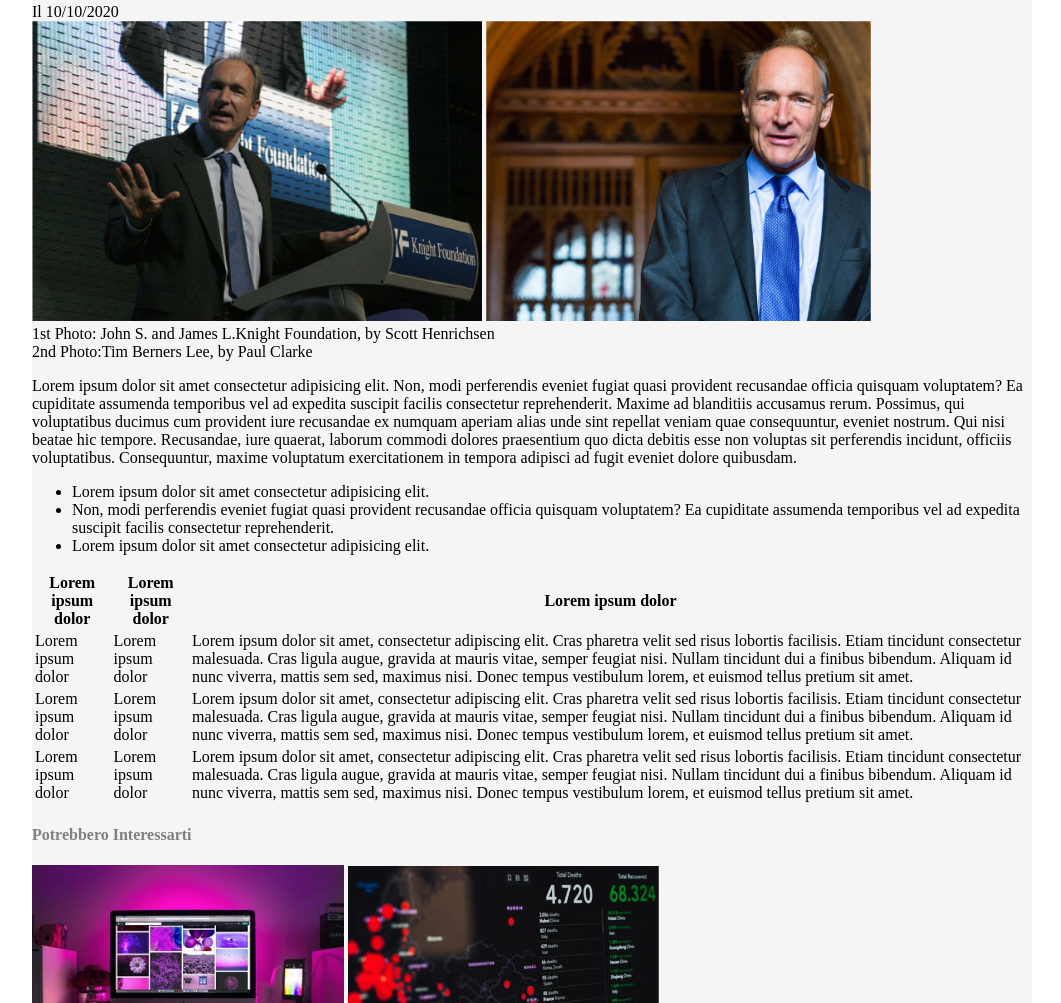
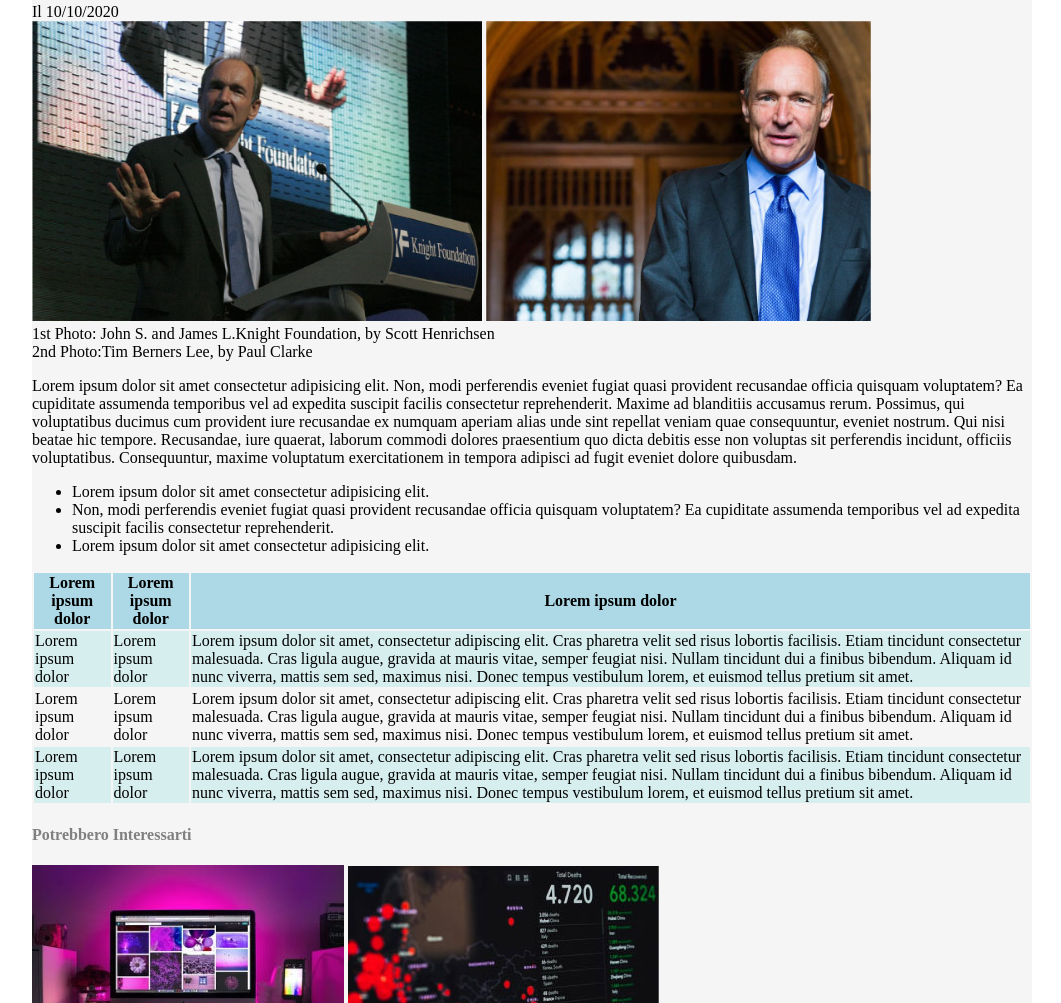
Before and after one commit to GinaTovarAlmario/html-css-booleaner, a plain HTML site: page index.html in a window 1280 px wide. Shown: the part 285-1288 px from the top of the page, without its empty margins (108-1169 px from the left). Drawn offline with Linux system fonts and the light colour scheme.

Commit message:
fixed color table

```diff
--- a/css/style.css
+++ b/css/style.css
@@ -27,10 +27,15 @@ figure img{
     width: auto;
 
 }
+#riassunto-tabellare thead tr{
+    background-color: lightblue;
+}
 
-main {
+#riassunto-tabellare tbody tr:nth-child(odd),
+#riassunto-tabellare tfoot tr:nth-child(odd) {
+    background-color: #D6EEEE;
+  }
 
-}
 #scrittore{
 
 }
--- a/index.html
+++ b/index.html
@@ -45,7 +45,7 @@
         </ul>
     </section>
     <!--Sezione due-->
-    <section id="riasunto-tabellare">
+    <section id="riassunto-tabellare">
         <table>
             <thead>
                 <tr>
```
